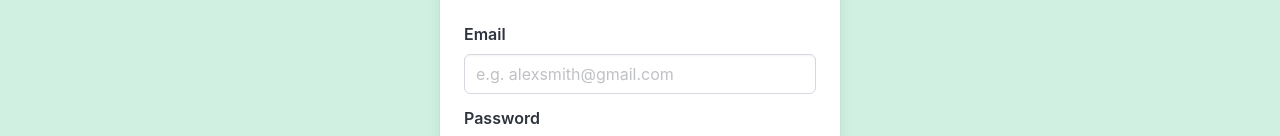
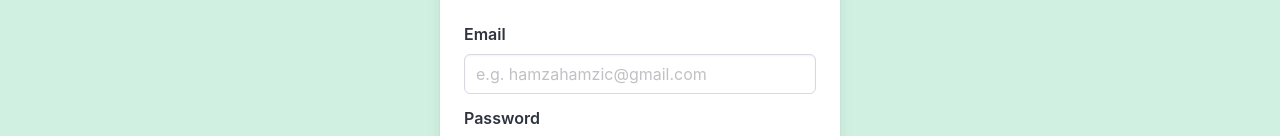
Before and after one commit to OriStranac/NotesApp, a Vue app in the folder notes-app/: page /auth in a window 1280 px wide. Shown: the part 195-331 px from the top of the page. Built offline with nearby package versions, Linux system fonts and the light colour scheme; no server answers.

Commit message:
change placeholder

```diff
--- a/notes-app/src/views/ViewAuth.vue
+++ b/notes-app/src/views/ViewAuth.vue
@@ -24,7 +24,7 @@
                 v-model="credentials.email"
                 class="input"
                 type="email"
-                placeholder="e.g. alexsmith@gmail.com"
+                placeholder="e.g. hamzahamzic@gmail.com"
               />
             </div>
           </div>
```
